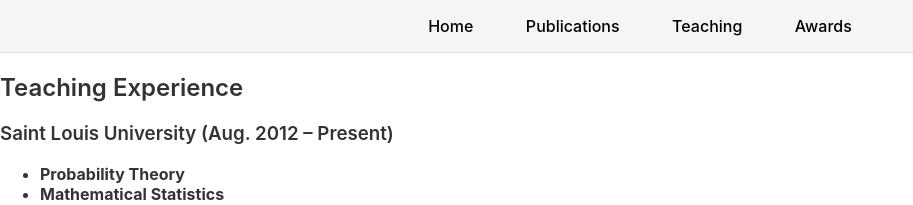
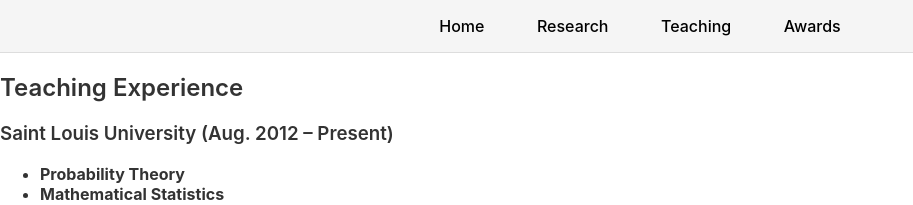
Before and after one commit to GongData/gongData.github.io, a Jekyll site: the page built from _pages/Teaching.md, in a window 1280 px wide. Shown: the top 205 px of the page, without its empty margins (0-913 px from the left). Built offline with Jekyll 4.4.1, drawn with Linux system fonts in a browser that asks for light colours.

Commit message:
Update navigation.html

```diff
--- a/_includes/navigation.html
+++ b/_includes/navigation.html
@@ -1,6 +1,6 @@
 <nav style="background-color: #f5f5f5; padding: 1rem; border-bottom: 1px solid #ddd; text-align: center;">
   <a href="/" style="margin: 0 1.5rem; text-decoration: none; font-weight: 500; color: #000;">Home</a>
-  <a href="/publications/" style="margin: 0 1.5rem; text-decoration: none; font-weight: 500; color: #000;">Publications</a>
-  <a href="/teaching/" style="margin: 0 1.5rem; text-decoration: none; font-weight: 500; color: #000;">Teaching</a>
-  <a href="/awards/" style="margin: 0 1.5rem; text-decoration: none; font-weight: 500; color: #000;">Awards</a>
+  <a href="/Research/" style="margin: 0 1.5rem; text-decoration: none; font-weight: 500; color: #000;">Research</a>
+  <a href="/Teaching/" style="margin: 0 1.5rem; text-decoration: none; font-weight: 500; color: #000;">Teaching</a>
+  <a href="/Awards/" style="margin: 0 1.5rem; text-decoration: none; font-weight: 500; color: #000;">Awards</a>
 </nav>
```
